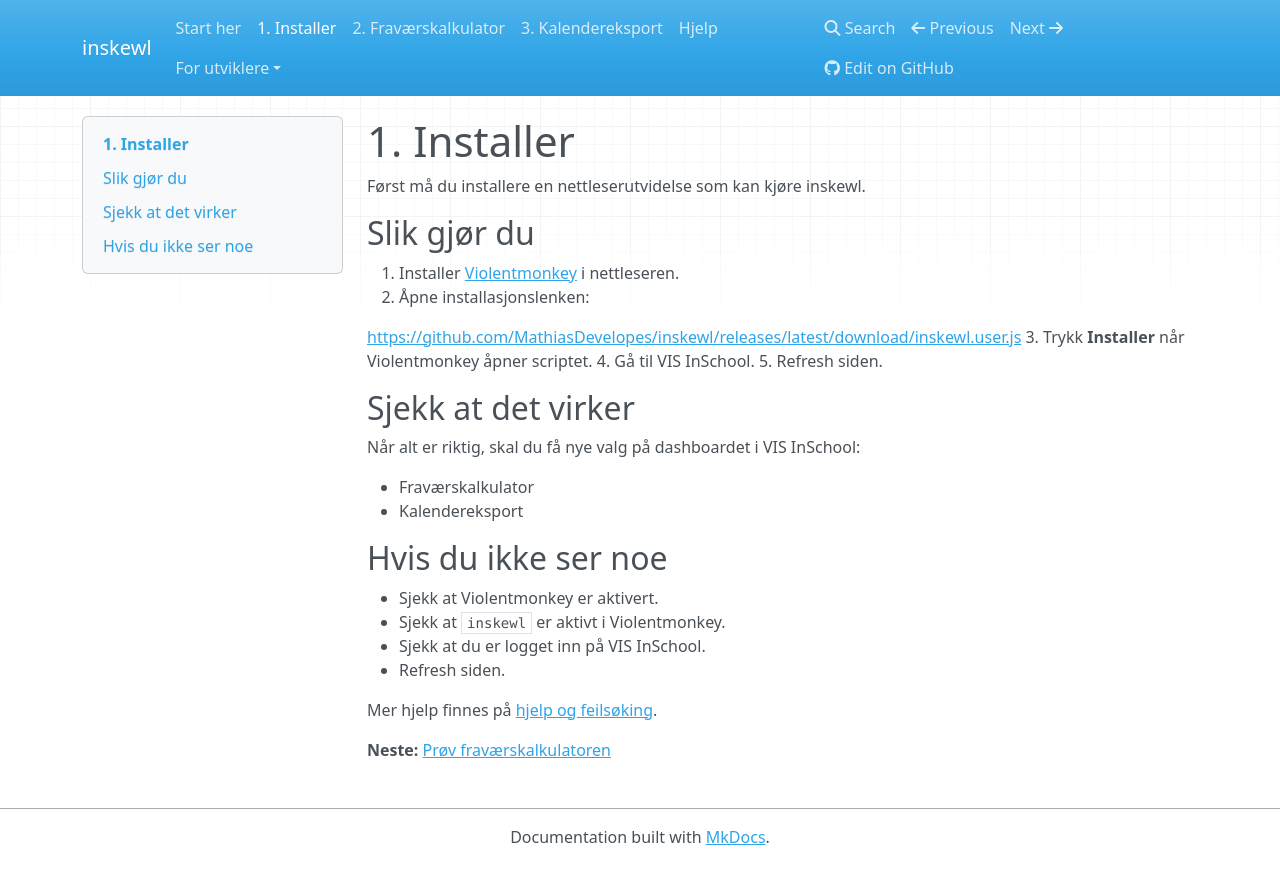
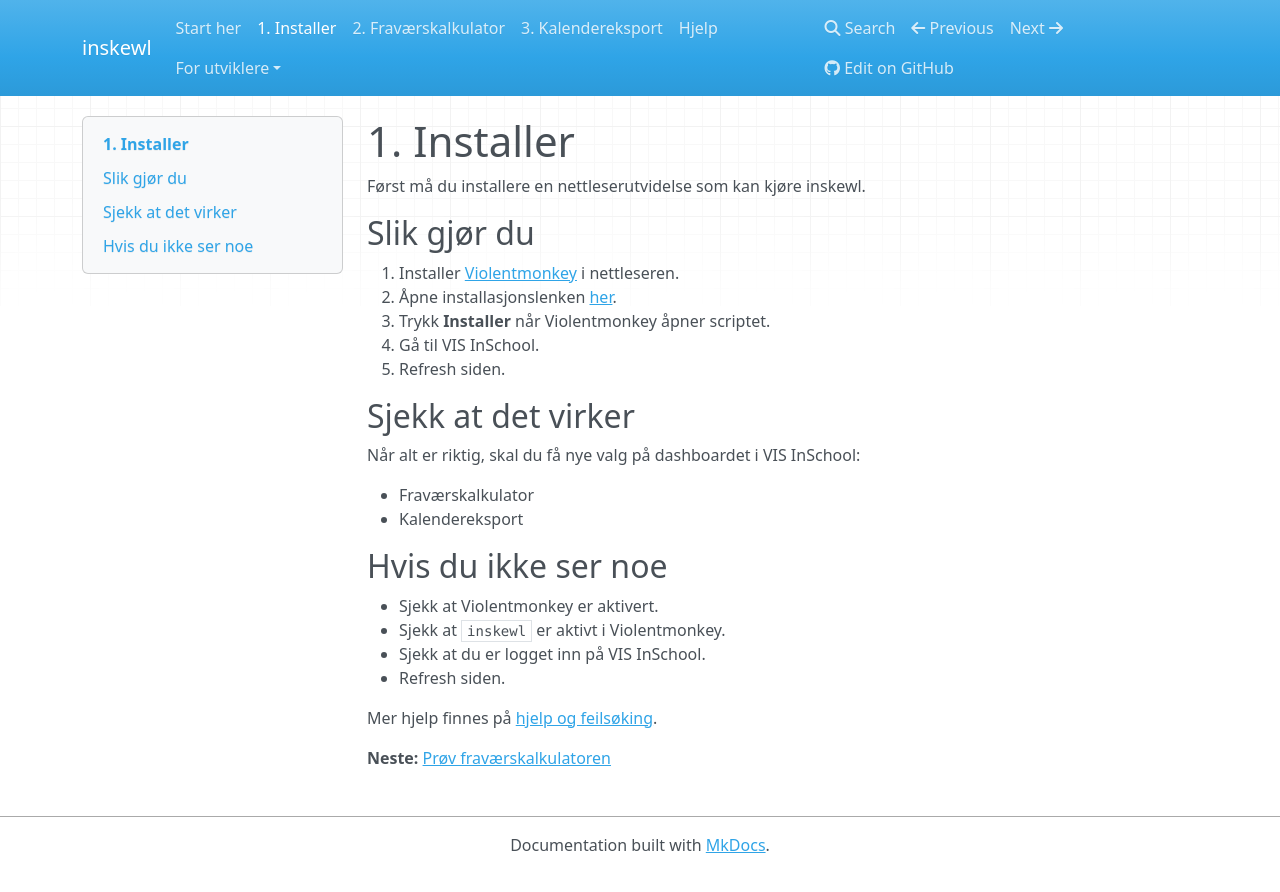
Before and after one commit to MathiasDevelopes/inskewl, an MkDocs documentation site: the page built from docs/installasjon.md, in a window 1280 px wide. Shown: the top 892 px of the page. Built offline with MkDocs 1.6.1, drawn with Linux system fonts in a browser that asks for light colours; nearby versions of some CDN libraries.

Commit message:
docs: shorten install link text

```diff
--- a/docs/installasjon.md
+++ b/docs/installasjon.md
@@ -5,9 +5,7 @@ Først må du installere en nettleserutvidelse som kan kjøre inskewl.
 ## Slik gjør du
 
 1. Installer [Violentmonkey](https://violentmonkey.github.io/) i nettleseren.
-2. Åpne installasjonslenken:
-
-   <https://github.com/MathiasDevelopes/inskewl/releases/latest/download/inskewl.user.js>
+2. Åpne installasjonslenken [her](https://github.com/MathiasDevelopes/inskewl/releases/latest/download/inskewl.user.js).
 3. Trykk **Installer** når Violentmonkey åpner scriptet.
 4. Gå til VIS InSchool.
 5. Refresh siden.
```
